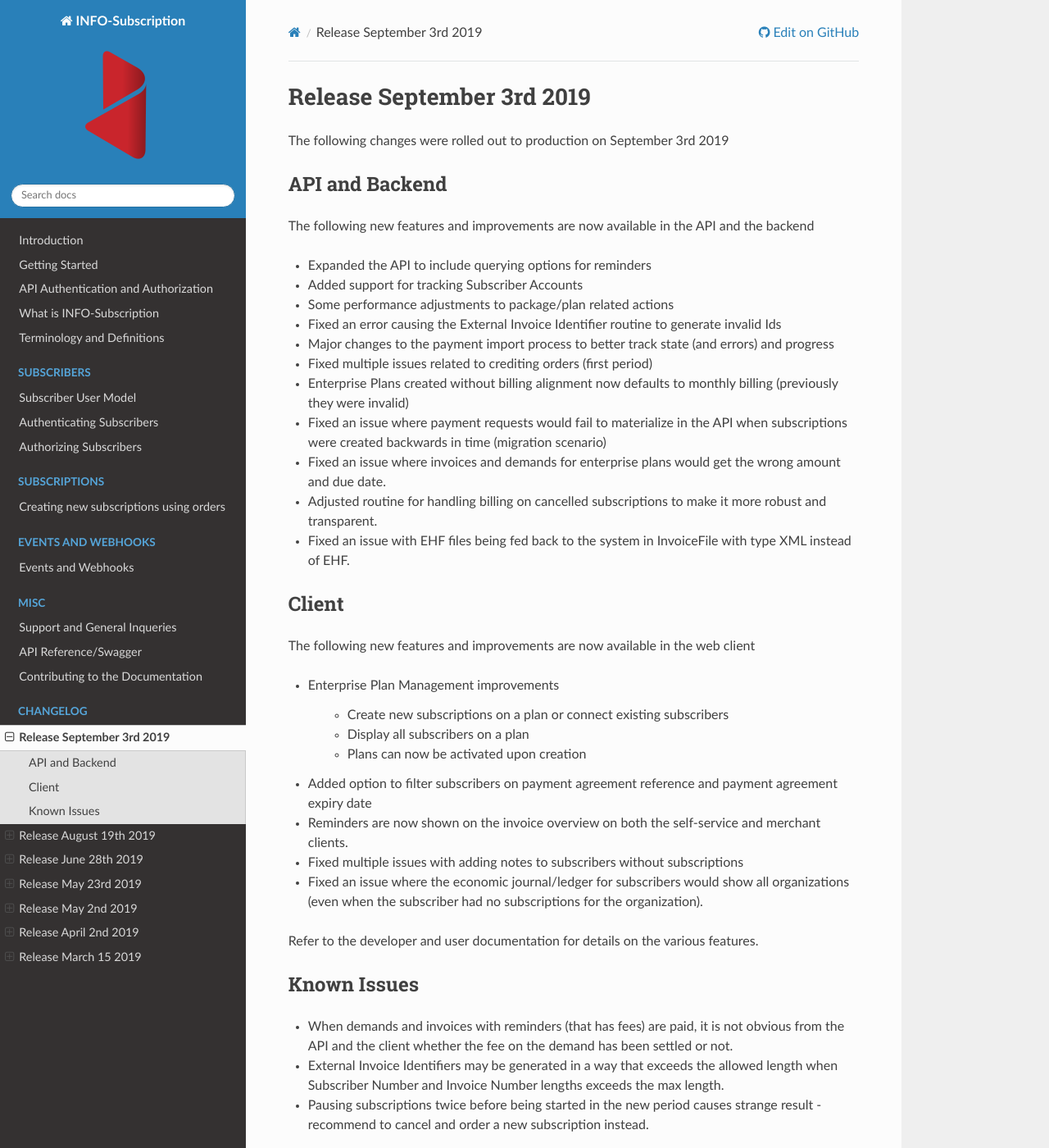
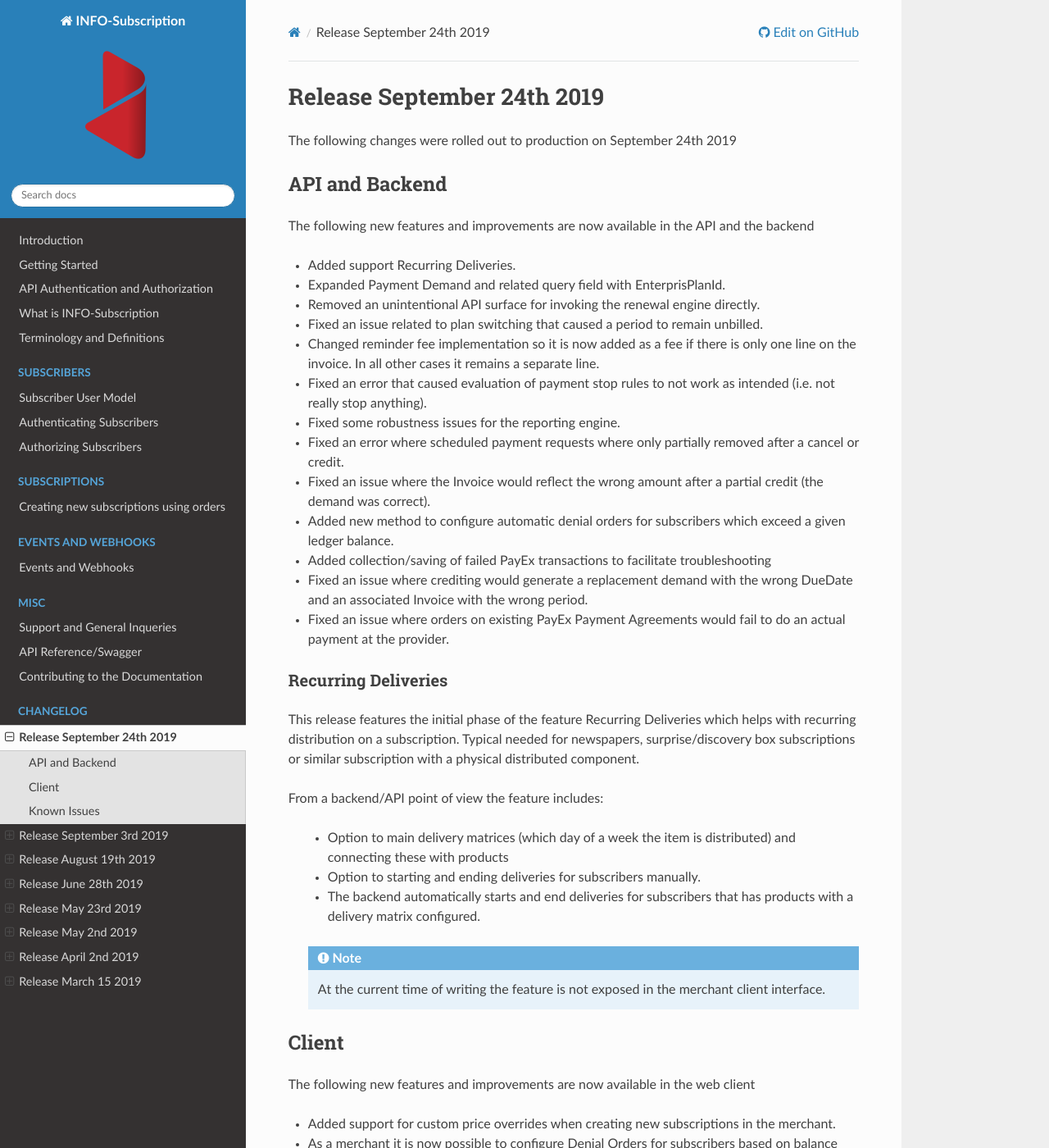
Before and after one commit to infosoftas/info-subscription-doc, a Sphinx documentation site: the page built from source/changelog/changelog.rst, in a window 1280 px wide and 1400 px high. Shown: the whole window at 82% size. Built offline with Sphinx 7.4.7 and the Read the Docs theme 2.0.0, drawn with Linux system fonts in a browser that asks for light colours; formulas are drawn with MathJax 3; some of the changed text lies outside the part shown.

Commit message:
Added latest changelog

```diff
--- a/source/changelog/changelog.rst
+++ b/source/changelog/changelog.rst
@@ -1,3 +1,4 @@
+.. include:: r63.inc
 .. include:: r62.inc
 .. include:: r61.inc
 .. include:: r59.inc
--- /dev/null
+++ b/source/changelog/r63.inc
@@ -0,0 +1,66 @@
+.. _changelog-r63:
+
+***************************
+Release September 24th 2019
+***************************
+The following changes were rolled out to production on September 24th 2019
+
+API and Backend
+===============
+The following new features and improvements are now available in the API and the backend
+
+* Added support Recurring Deliveries.
+* Expanded Payment Demand and related query field with EnterprisPlanId.
+* Removed an unintentional API surface for invoking the renewal engine directly.
+* Fixed an issue related to plan switching that caused a period to remain unbilled.
+* Changed reminder fee implementation so it is now added as a fee if there is only one line on the invoice. In all other cases it remains a separate line.
+* Fixed an error that caused evaluation of payment stop rules to not work as intended (i.e. not really stop anything).
+* Fixed some robustness issues for the reporting engine.
+* Fixed an error where scheduled payment requests where only partially removed after a cancel or credit.
+* Fixed an issue where the Invoice would reflect the wrong amount after a partial credit (the demand was correct).
+* Added new method to configure automatic denial orders for subscribers which exceed a given ledger balance.
+* Added collection/saving of failed PayEx transactions to facilitate troubleshooting
+* Fixed an issue where crediting would generate a replacement demand with the wrong DueDate and an associated Invoice with the wrong period.
+* Fixed an issue where orders on existing PayEx Payment Agreements would fail to do an actual payment at the provider.
+
+Recurring Deliveries
+--------------------
+This release features the initial phase of the feature Recurring Deliveries which helps with recurring distribution on a subscription.
+Typical needed for newspapers, surprise/discovery box subscriptions or similar subscription with a physical distributed component.
+
+From a backend/API point of view the feature includes:
+
+    * Option to main delivery matrices (which day of a week the item is distributed) and connecting these with products
+    * Option to starting and ending deliveries for subscribers manually.
+    * The backend automatically starts and end deliveries for subscribers that has products with a delivery matrix configured.
+
+    .. Note::
+
+        At the current time of writing the feature is not exposed in the merchant client interface.
+
+Client
+======
+The following new features and improvements are now available in the web client
+
+* Added support for custom price overrides when creating new subscriptions in the merchant.
+* As a merchant it is now possible to configure Denial Orders for subscribers based on balance limits.
+* Improved the layout and information on Enterprise Plans.
+* Minor adjustments to the displayed messages when pausing subscriptions.
+* New Payment Management View for Merchants
+
+    * List of all registered payments per organization, including the current processing state.
+    * Centralized view for registering payments manually in bulk.
+
+Expect more changes to the payment management view in future releases.
+
+* Fixed an issue with the KPI for active subscriptions on the Dashboard.
+* Removed the option for adding a pause with a future subscription period.
+
+Refer to the developer and user documentation for details on the various features.
+
+Known Issues
+============
+
+* When demands and invoices with reminders (that has fees) are paid, it is not obvious from the API and the client whether the fee on the demand has been settled or not.
+* External Invoice Identifiers may be generated in a way that exceeds the allowed length when Subscriber Number and Invoice Number lengths exceeds the max length.
+* Pausing subscriptions twice before being started in the new period causes strange result - recommend to cancel and order a new subscription instead.
```
